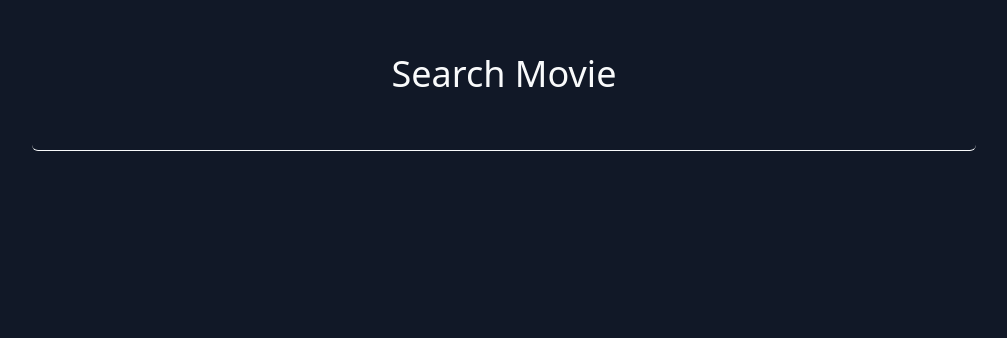
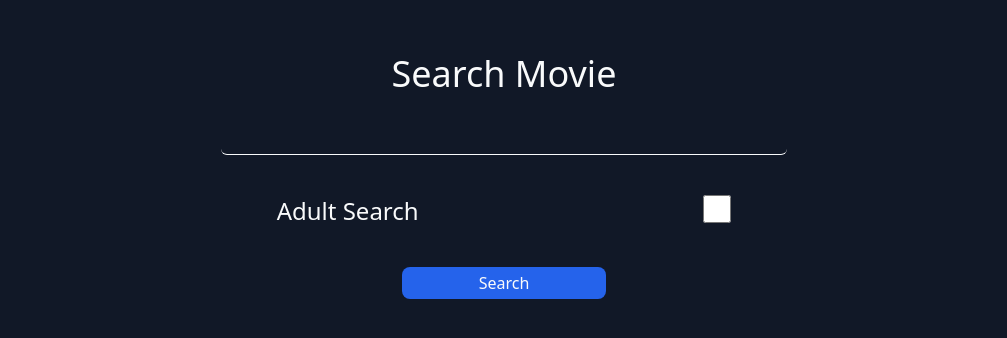
Before and after one commit to mikeowski/3-Projects-to-Learn-framework, a Vue app in the folder vuejs/movie-search/: page /#/ in a window 1280 px wide. Shown: the part 122-460 px from the top of the page, without its empty margins (136-1143 px from the left). Built offline with nearby package versions, Linux system fonts and the light colour scheme.

Commit message:
feature: now we can search movies 🎉

```diff
--- a/vuejs/movie-search/src/components/MovieSearchForm.vue
+++ b/vuejs/movie-search/src/components/MovieSearchForm.vue
@@ -1,37 +1,59 @@
 <template>
-  <form class="flex justify-center items-center mt-44" @submit.prevent>
+  <form
+    class="flex flex-col justify-center items-center mt-44 space-y-10"
+    @submit.prevent
+  >
     <label class="flex flex-col items-center w-full px-10 space-y-4">
       <span class="text-4xl">Search Movie</span>
       <input
-        :value="text"
+        :value="input.query"
         @input="updateText"
         type="text"
-        class="bg-inherit p-2 hover:border-gray-50 border-gray-500 w-full focus:outline-none border-b rounded-md focus:border-gray-50 transition-all"
-        required
+        class="text-xl sm:w-3/5 w-3/4 bg-inherit p-2 hover:border-gray-50 border-gray-500 focus:outline-none border-b rounded-md focus:border-gray-50 transition-all"
         ref="textInputRef"
         @keyup.enter="search"
+        required
       />
-      {{ text }}
     </label>
+    <label class="flex justify-evenly w-full">
+      <span class="text-2xl">Adult Search</span>
+      <input
+        type="checkbox"
+        name="adult"
+        id="adult"
+        :value="input.adult"
+        @click="updateCheckbox"
+        class="w-7 h-7 transition-all"
+      />
+    </label>
+    <button
+      class="w-1/5 bg-blue-600 px-2 py-1 rounded-lg hover:bg-blue-800 transition-all"
+      @click="search()"
+    >
+      Search
+    </button>
   </form>
 </template>
 
 <script setup lang="ts">
 import { onMounted, ref } from 'vue'
+import { SearchInput } from '../types'
 const emits = defineEmits<{
-  (e: 'search', text: string): void
+  (e: 'search', ınput: SearchInput): void
 }>()
-const text = ref('')
+const input = ref<SearchInput>({ query: '', adult: false })
 const textInputRef = ref<HTMLInputElement | null>(null)
 const updateText = (e: Event) => {
   if ((e as InputEvent).data) {
-    text.value = (e.target as HTMLInputElement).value
+    input.value.query = (e.target as HTMLInputElement).value
   }
+}
+const updateCheckbox = (e: Event) => {
+  input.value.adult = (e.target as HTMLInputElement).checked
 }
 
 const search = () => {
-  emits('search', text.value)
-  text.value = ''
+  emits('search', input.value)
 }
 onMounted(() => {
   textInputRef.value?.focus()
--- a/vuejs/movie-search/src/views/HomePage.vue
+++ b/vuejs/movie-search/src/views/HomePage.vue
@@ -6,7 +6,13 @@
 
 <script setup lang="ts">
 import MovieSearchForm from '../components/MovieSearchForm.vue'
-const search = (payload: string) => {}
+import { useMovieStore } from '../store/MovieStore'
+import type { SearchInput } from '../types'
+const store = useMovieStore()
+const movies = store.movies
+const search = (payload: SearchInput) => {
+  store.searchMovies(payload)
+}
 </script>
 
 <style scoped></style>
```
